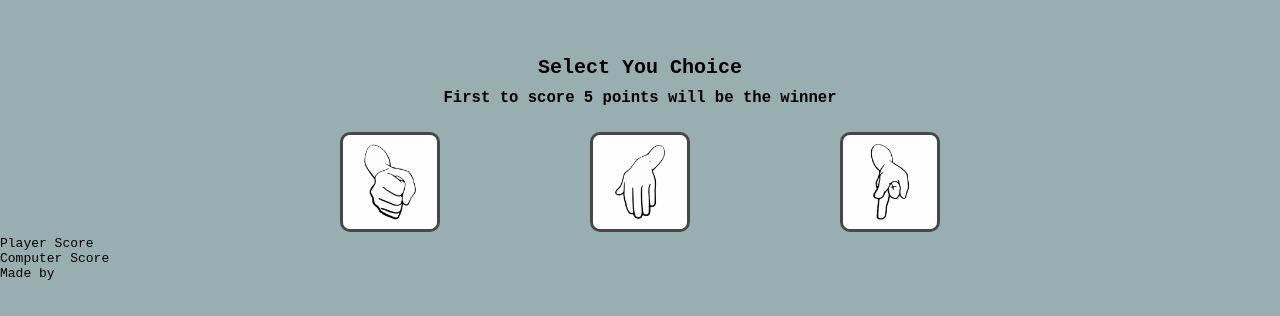
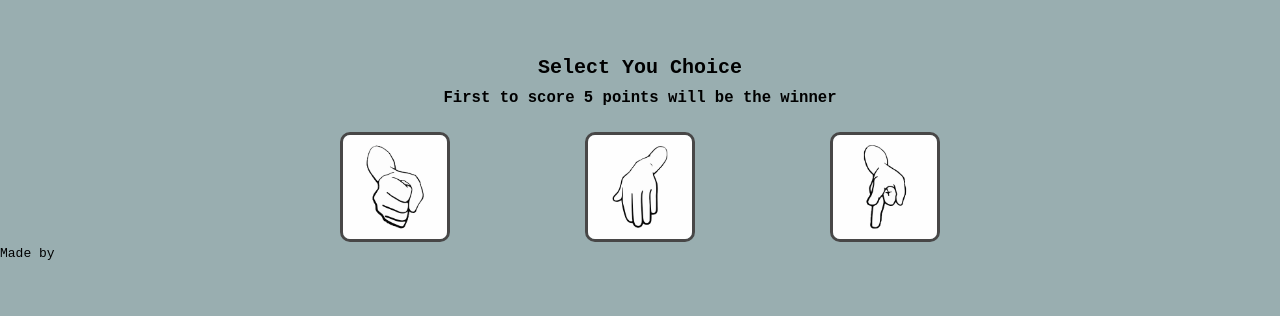
Before and after one commit to higgsboson909/Rock-Paper-Scissors, a plain HTML site: page index.html in a window 1280 px wide. Shown: the part 92-408 px from the top of the page. Drawn offline with Linux system fonts and the light colour scheme.

Commit message:
Fix the score and result part

```diff
--- a/index.html
+++ b/index.html
@@ -19,14 +19,9 @@
             First to score 5 points will be the winner
         </div>
     <ul class="uList">
-        <li><img id="rock" src="./images/rock.png" alt="rock button image" width="100px" height="auto"></li>
-        <li><img id="paper" src="./images/paper.png" alt="paper button image" width="100px" height="auto"></li>
-        <li><img id="scissors" src="./images/scissors.png" alt="scissors button image" width="100px" height="auto"></li>
-    </ul>
-
-    <ul class="sList">
-        <li>Player Score</li>
-        <li>Computer Score</li>
+        <li><img id="rock" src="./images/rock.png" alt="rock button image" width="110px" height="auto"></li>
+        <li><img id="paper" src="./images/paper.png" alt="paper button image" width="110px" height="auto"></li>
+        <li><img id="scissors" src="./images/scissors.png" alt="scissors button image" width="110px" height="auto"></li>
     </ul>
 
     <footer>Made by </footer>
```
